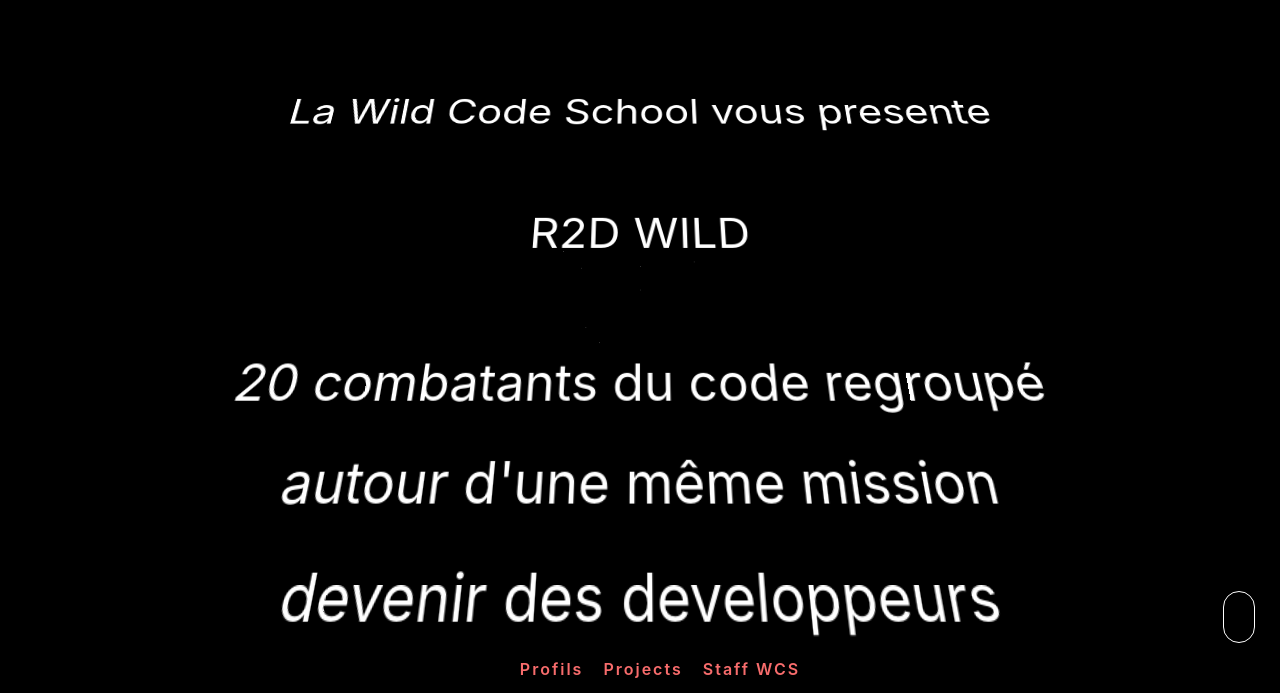
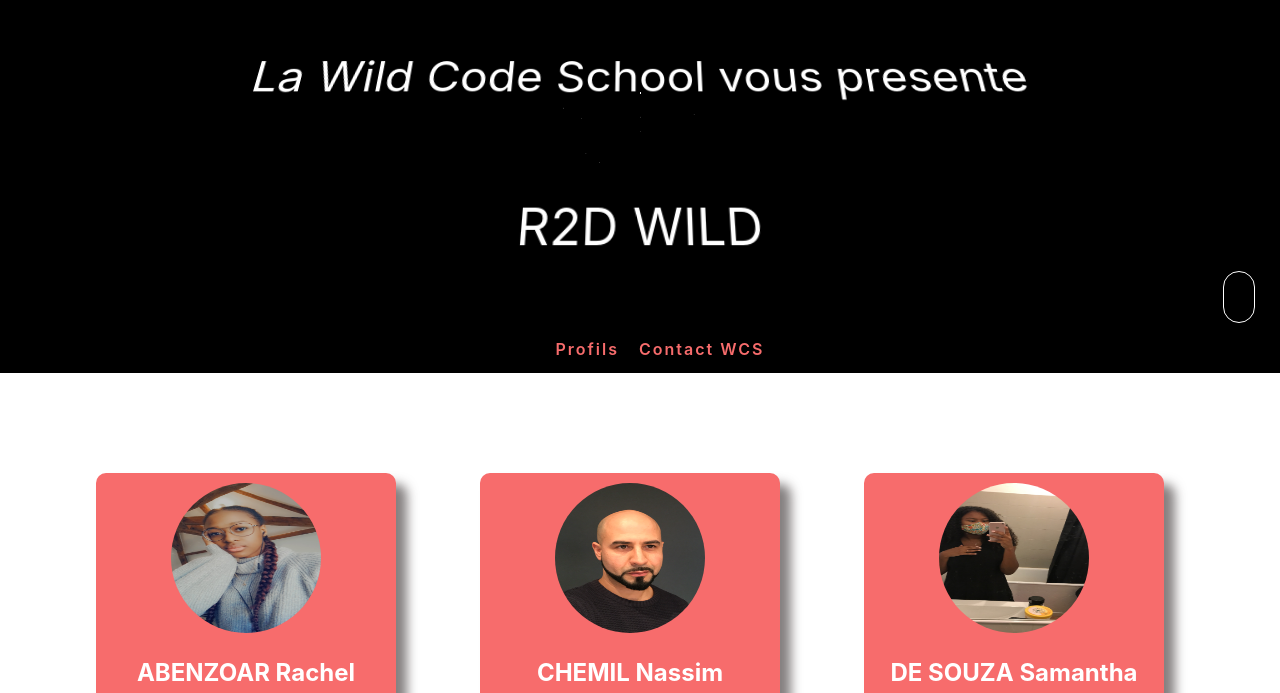
Before and after one commit to lilkev0804/R2DWild-Portfolio-ReactJS, a React (Create React App) app: page / in a window 1280 px wide. Shown: the part 107-800 px from the top of the page. Built offline with nearby package versions, Linux system fonts and the light colour scheme.

Commit message:
Home page size

```diff
--- a/src/hero/hero.css
+++ b/src/hero/hero.css
@@ -1,6 +1,5 @@
    .hero{
     width: 100%;
-    height: 100vh;
     background-color: black;
     margin-bottom: 20px;
   }
@@ -99,7 +98,7 @@
 .containerPlanet{
     position: relative;
     width: 100%;
-    height: 100vh;
+    height: 60vh;
     perspective: 100px;
     transform: perspective(1000px);
 }
--- a/src/hero/hero.js
+++ b/src/hero/hero.js
@@ -16,8 +16,8 @@
         </div>
        </div>
         <div className="afterMessage">
-            <p className="hero-fix" value="hello">Welcome </p>
-            <p className="hero-fix-sd">R 2 D W i L D</p>
+            <p className="hero-fix" value="hello">Disponible </p>
+            <p className="hero-fix-sd">dès le 3 mai 2020</p>
         </div>
         <div className="containerPlanet">
             {DuplicateStar}
--- a/src/navbar/navbar.css
+++ b/src/navbar/navbar.css
@@ -1,6 +1,6 @@
 .Nav {
   position: absolute;
-  bottom: 0;
+  bottom: 40%;
   z-index: 2;
   background-color: black;
   width: 100%;
--- a/src/navbar/navbar.jsx
+++ b/src/navbar/navbar.jsx
@@ -33,8 +33,7 @@
         return <div className={`Nav ${this.state.nav && ('Nav__black' || 'Nav__white')}`}>
         <ul>
             <li className="nav-link">Profils</li>
-            <li className="nav-link">Projects</li>
-            <li className="nav-link">Staff WCS</li>
+            <li className="nav-link">Contact WCS</li>
         </ul>
 
     </div>
--- a/src/navbar/navbar.scss
+++ b/src/navbar/navbar.scss
@@ -1,6 +1,6 @@
 .Nav {
     position: absolute;
-    bottom: 0;
+    bottom: 40%;
     z-index: 2;
     background-color: black;
     width: 100%;
```
Also changed, not shown: 2 other files (tests, documents, lock files or other folders).
